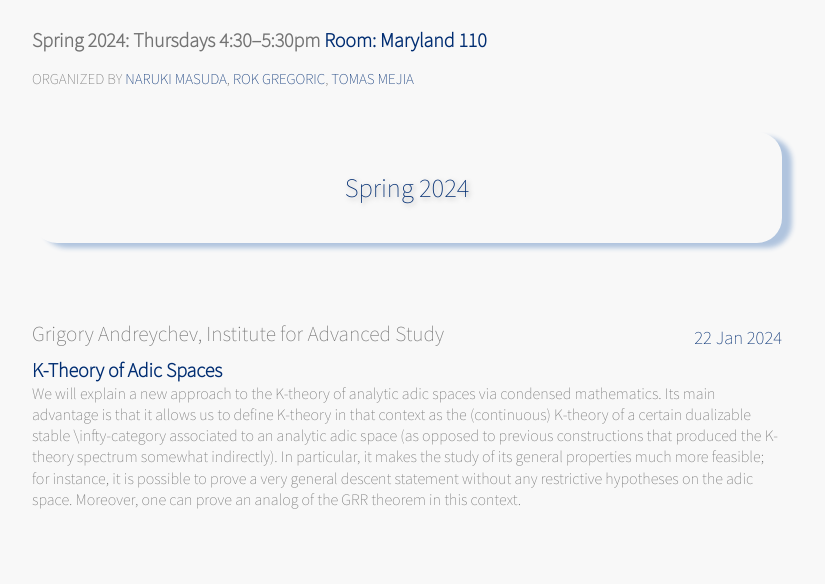
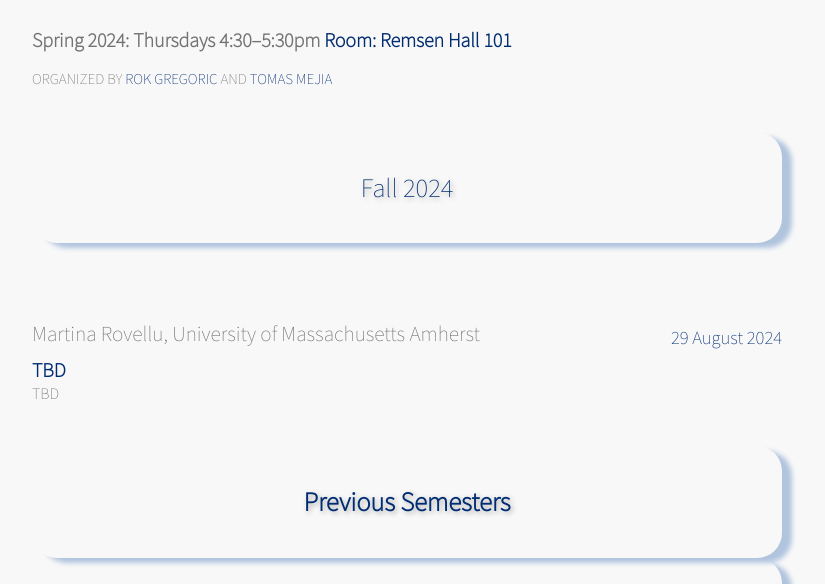
Before and after one commit to jhu-top-seminar/jhu-top-seminar.github.io, a plain HTML site: page index.html in a window 1280 px wide. Shown: the part 179-763 px from the top of the page, without its empty margins (234-1059 px from the left). Drawn offline with nearby package versions, Linux system fonts and the light colour scheme; some packages are replaced by stand-ins of ours; a web font is replaced by a local one.

Commit message:
Update index.html
First roung of Fall 2024 updates

```diff
--- a/index.html
+++ b/index.html
@@ -32,13 +32,13 @@
 
         <h2><strong>Spring 2024: Thursdays <span class="nobr"><span id="seminarStartTime">4:30</span>–5:30pm</span></b> <span class="nobr">
    <a href="assets/campus_map_0907.pdf" target="_blank">
-   <span id="seminarPlace"><b> Room: Maryland 110 </b> </span></a>
+   <span id="seminarPlace"><b> Room: Remsen Hall 101 </b> </span></a>
   </strong></h2>
 
 
 
       <nav class="nav primary-nav">
-        Organized by <a href="mailto:nmasuda2@jhu.edu">Naruki Masuda</a>, <a href="mailto:rgrego12@jh.edu">Rok Gregoric</a>, <a href="mailto:tmejiag1@jhu.edu">Tomas Mejia</a> &nbsp;
+        Organized by <a href="mailto:rgrego12@jh.edu">Rok Gregoric</a> and <a href="mailto:tmejiag1@jhu.edu">Tomas Mejia</a> &nbsp;
       </nav>
 
     </header>
@@ -46,6 +46,21 @@
 <br></br>
 
 <!-- Add new talks and speakers in below -->
+
+  <div class="semester"> Fall 2024 </div>
+
+  <div class="talk">
+<div class="date"> 29 August 2024 </div>
+<div class="speaker">Martina Rovellu, University of Massachusetts Amherst</div>
+<div class="title">TBD</div>
+<div class="abstract">TBD</div>
+
+
+
+ <br/>
+<br/>
+<div class="semester"> <b>Previous Semesters</b>
+</div>
 
   <div class="semester"> Spring 2024 </div>
 
@@ -149,8 +164,7 @@ I will then describe some first steps toward lifting this construction to the se
 
  <br/>
 <br/>
-<div class="semester"> <b>Previous Semesters</b>
-</div>
+
 
 <div class="semester"> Fall 2023 </div>
 
```
